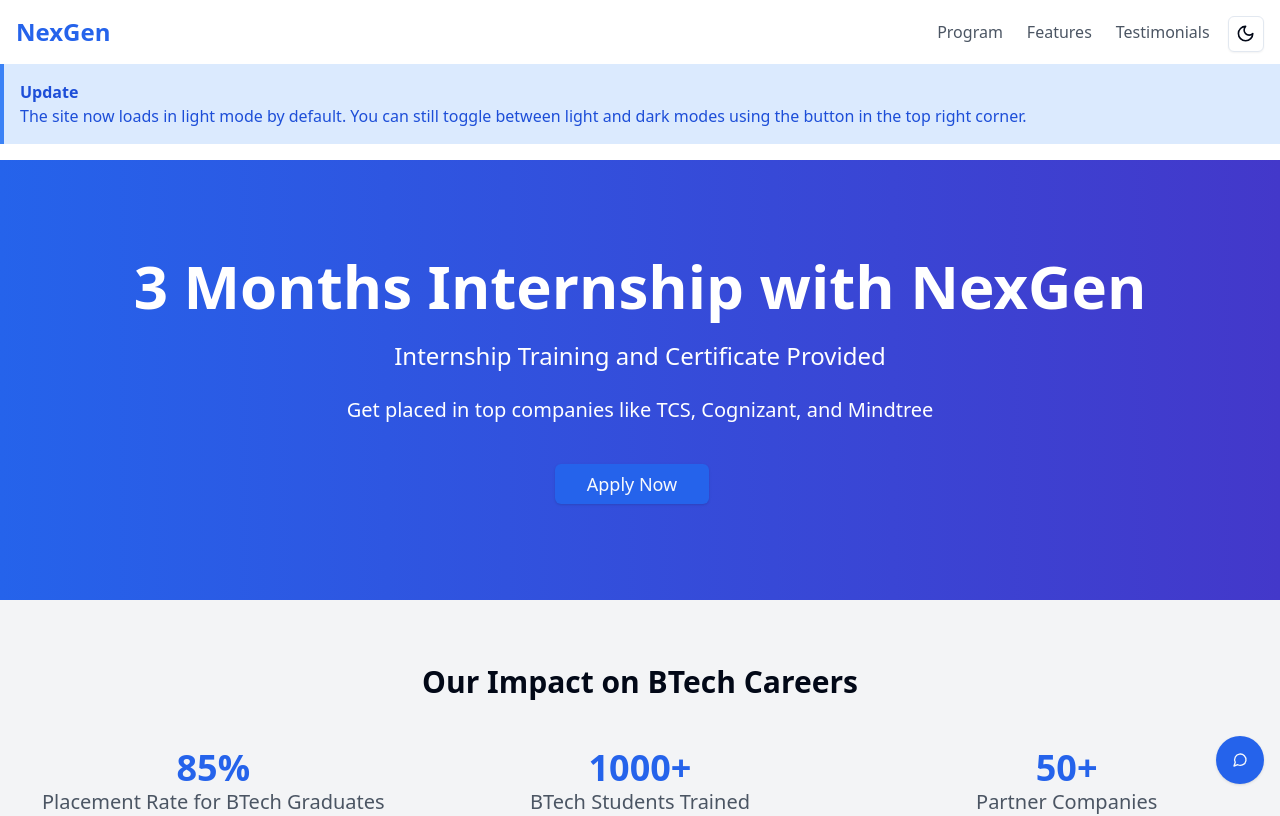
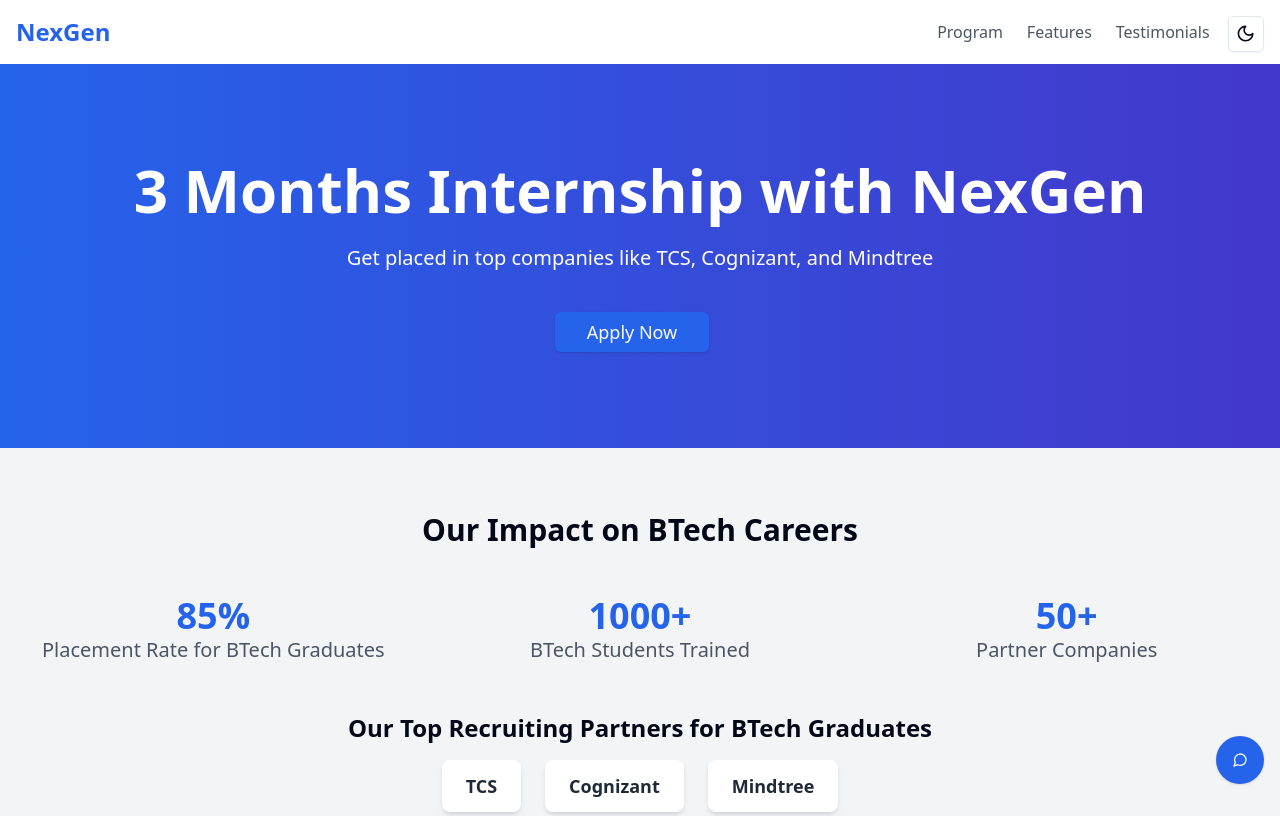
Before and after one commit to dheemutech/main, a Next.js app: page / in a window 1280 px wide. Shown: the top 816 px of the page. Built offline with nearby package versions, Linux system fonts and the light colour scheme.

Commit message:
SOFTGEN MAGIC

```diff
--- a/src/pages/index.js
+++ b/src/pages/index.js
@@ -96,12 +96,6 @@ export default function Home() {
         </Button>
       </div>
 
-      {/* Temporary Notification */}
-      <div className="bg-blue-100 border-l-4 border-blue-500 text-blue-700 p-4 mb-4" role="alert">
-        <p className="font-bold">Update</p>
-        <p>The site now loads in light mode by default. You can still toggle between light and dark modes using the button in the top right corner.</p>
-      </div>
-
       {/* Hero Section */}
       <section className="bg-gradient-to-r from-blue-600 to-indigo-700 dark:from-blue-800 dark:to-indigo-900 text-white py-24">
         <div className="container mx-auto px-4 text-center">
@@ -113,14 +107,6 @@ export default function Home() {
           >
             3 Months Internship with NexGen
           </motion.h1>
-          <motion.p
-            className="text-xl md:text-2xl mb-6"
-            initial={{ opacity: 0, y: -20 }}
-            animate={controls}
-            transition={{ duration: 0.5, delay: 0.2 }}
-          >
-            Internship Training and Certificate Provided
-          </motion.p>
           <motion.p
             className="text-lg md:text-xl mb-10"
             initial={{ opacity: 0, y: -20 }}
```
